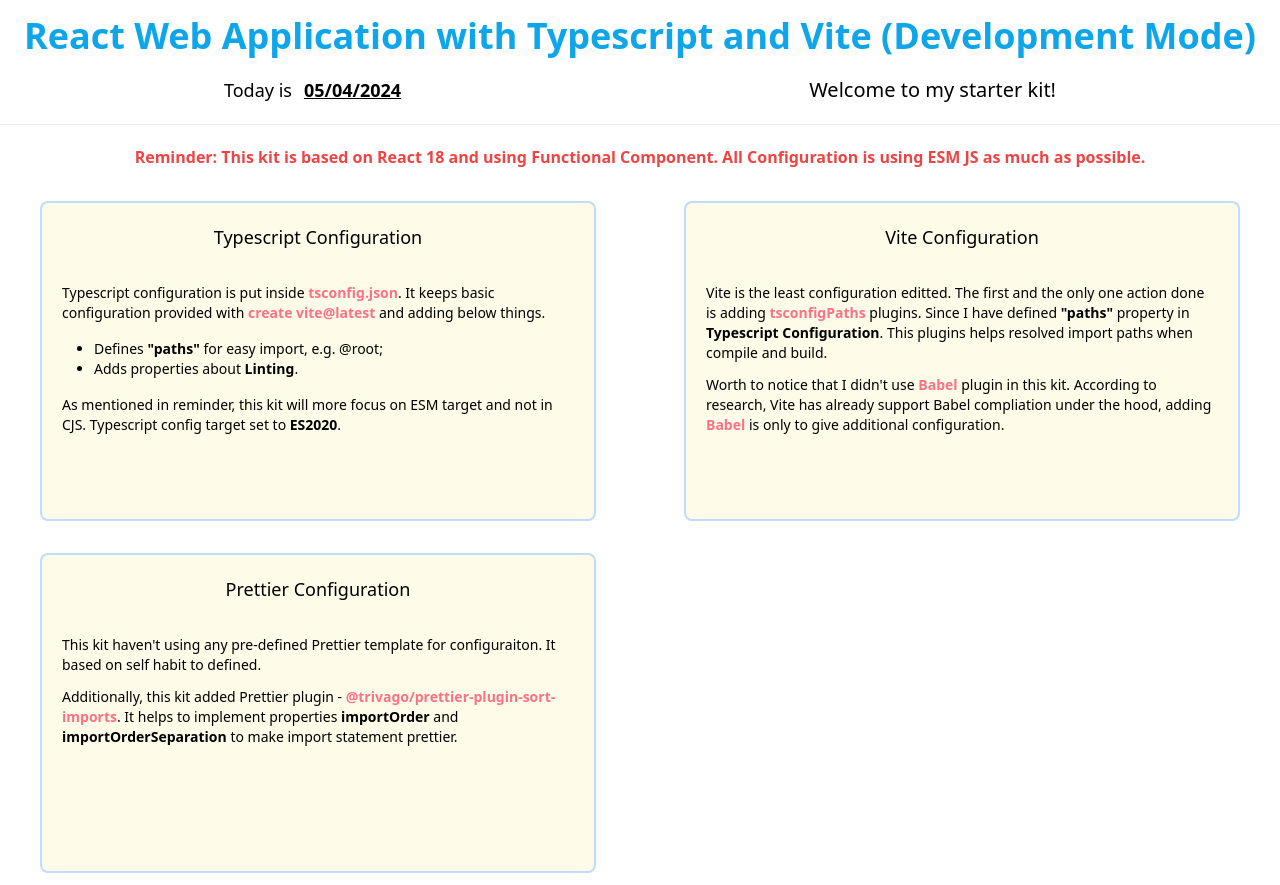
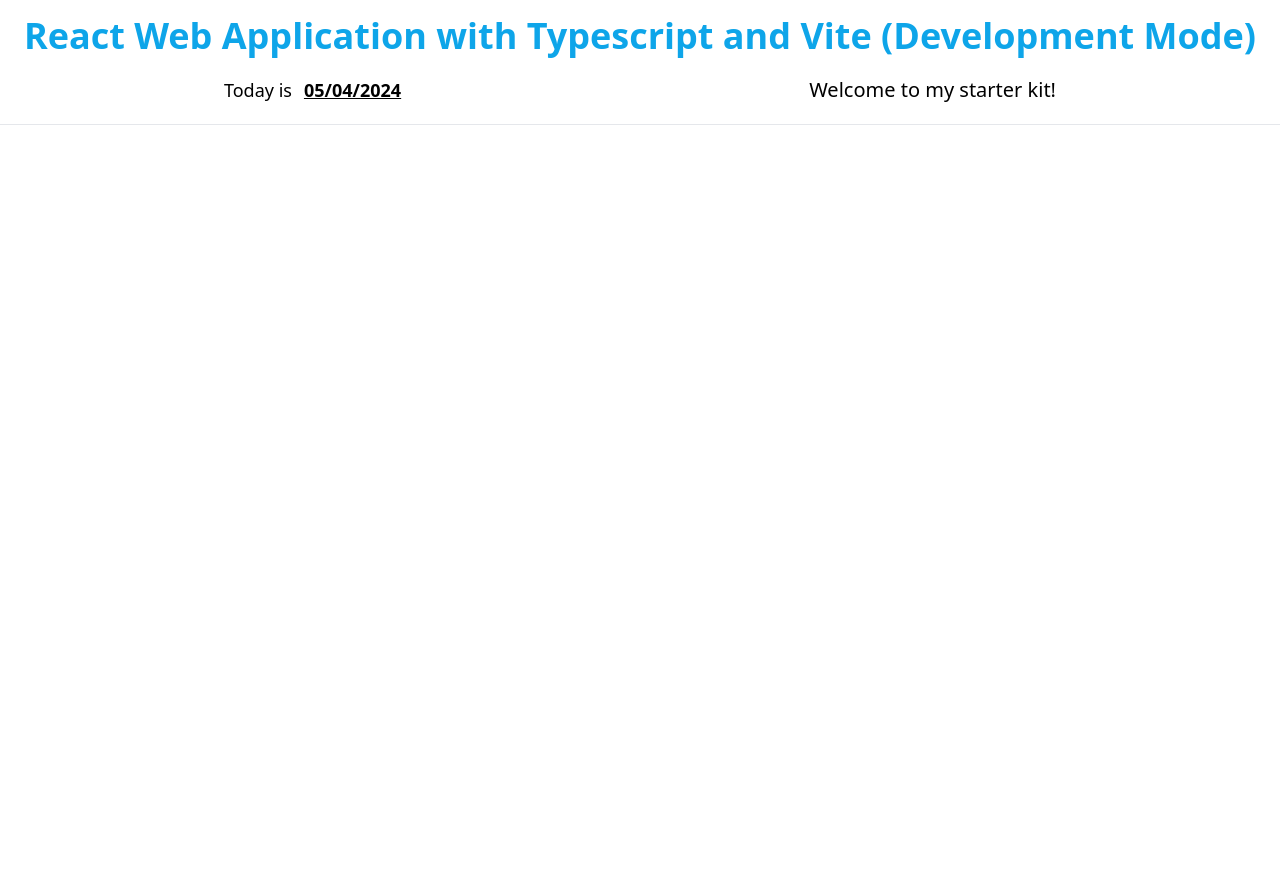
Before and after one commit to ansonwhs/my-starter-kit, a React app in the folder react-ts-vite/: page / in a window 1280 px wide. After the commit the page ends 800 px from the top, so only its background shows below. Built offline with nearby package versions, Linux system fonts and the light colour scheme; the HTML template or start-up script is replaced by a standard one.

Commit message:
fix: lint staged

```diff
--- a/react-ts-vite/lint-staged.config.js
+++ b/react-ts-vite/lint-staged.config.js
@@ -1,4 +1,4 @@
 
 export default {
-    "**/*.(ts,tsx)": ['npm run tsc', 'npm run lint', 'npm run prettier']
+    "**/*.{ts,tsx}": ['npm run lint', 'npm run prettier']
 }
--- a/react-ts-vite/package.json
+++ b/react-ts-vite/package.json
@@ -7,7 +7,7 @@
     "start:DEV": "vite",
     "start:PROD": "vite --mode production",
     "build": "vite build",
-    "lint": "eslint . --max-warnings 0 --ignore-pattern dist --fix",
+    "lint": "eslint . --max-warnings 10 --ignore-pattern dist --fix",
     "preview": "vite preview",
     "prettier": "prettier . --write",
     "prepare": "husky",
--- /dev/null
+++ b/react-ts-vite/src/screens/Home.tsx
@@ -0,0 +1,5 @@
+import Header from '@components/Header';
+
+const Home = (): JSX.Element => <Header />;
+
+export default Home;
--- a/react-ts-vite/src/screens/Home/DescriptionSection.tsx
+++ b/react-ts-vite/src/screens/Home/DescriptionSection.tsx
@@ -2,50 +2,72 @@
 
 const Important = (props: { children: string }): JSX.Element => (
 	<span className='font-bold text-rose-400'>{props.children}</span>
-)
+);
 
 const TsConfigSection = (): JSX.Element => (
 	<SectionCard title='Typescript Configuration'>
 		<div>
 			<p>
-                Typescript configuration is put inside <Important>tsconfig.json</Important>.
-                It keeps basic configuration provided with <Important>create vite@latest</Important> and adding below things.
+				Typescript configuration is put inside{' '}
+				<Important>tsconfig.json</Important>. It keeps basic
+				configuration provided with{' '}
+				<Important>create vite@latest</Important> and adding below
+				things.
 			</p>
 			<ul className='list-disc pl-8 my-4'>
-                <li>Defines <b>"paths"</b> for easy import, e.g. @root;</li>
-                <li>Adds properties about <b>Linting</b>.</li>
+				<li>
+					Defines <b>&quot;paths&quot;</b> for easy import, e.g.
+					@root;
+				</li>
+				<li>
+					Adds properties about <b>Linting</b>.
+				</li>
 			</ul>
-            <p>As mentioned in reminder, this kit will more focus on ESM target and not in CJS. Typescript config target set to <b>ES2020</b>.</p>
+			<p>
+				As mentioned in reminder, this kit will more focus on ESM target
+				and not in CJS. Typescript config target set to <b>ES2020</b>.
+			</p>
 		</div>
 	</SectionCard>
-)
+);
 
 const ViteConfigSection = (): JSX.Element => (
 	<SectionCard title='Vite Configuration'>
 		<div>
 			<p className='pb-3'>
-                Vite is the least configuration editted. The first and the only one action done is adding <Important>tsconfigPaths</Important> plugins.
-                Since I have defined <b>"paths"</b> property in <b>Typescript Configuration</b>. This plugins helps resolved import paths when compile and build.
+				Vite is the least configuration editted. The first and the only
+				one action done is adding <Important>tsconfigPaths</Important>{' '}
+				plugins. Since I have defined <b>&quot;paths&quot;</b> property
+				in <b>Typescript Configuration</b>. This plugins helps resolved
+				import paths when compile and build.
 			</p>
 			<p>
-                Worth to notice that I didn't use <Important>Babel</Important> plugin in this kit.
-                According to research, Vite has already support Babel compliation under the hood, adding <Important>Babel</Important> is only to give additional configuration.
+				Worth to notice that I did not use <Important>Babel</Important>{' '}
+				plugin in this kit. According to research, Vite has already
+				support Babel compliation under the hood, adding{' '}
+				<Important>Babel</Important> is only to give additional
+				configuration.
 			</p>
 		</div>
 	</SectionCard>
 );
 
-const PrettierConfiguration = (): JSX.Element => (
+const PrettierConfigSection = (): JSX.Element => (
 	<SectionCard title='Prettier Configuration'>
 		<div>
-            <p className='pb-3'>This kit haven't using any pre-defined Prettier template for configuraiton. It based on self habit to defined.</p>
+			<p className='pb-3'>
+				This kit have not using any pre-defined Prettier template for
+				configuraiton. It based on self habit to defined.
+			</p>
 			<p>
-                Additionally, this kit added Prettier plugin - <Important>@trivago/prettier-plugin-sort-imports</Important>.
-                It helps to implement properties <b>importOrder</b> and <b>importOrderSeparation</b> to make import statement prettier.
+				Additionally, this kit added Prettier plugin -{' '}
+				<Important>@trivago/prettier-plugin-sort-imports</Important>. It
+				helps to implement properties <b>importOrder</b> and{' '}
+				<b>importOrderSeparation</b> to make import statement prettier.
 			</p>
 		</div>
 	</SectionCard>
-)
+);
 
 const DescriptionSection = (): JSX.Element => (
 	<div className='grid grid-cols-1 md:grid-cols-2 justify-items-center gap-2'>
@@ -53,7 +75,7 @@
 
 		<ViteConfigSection />
 
-        <PrettierConfiguration />
+		<PrettierConfigSection />
 	</div>
 );
 
--- a/react-ts-vite/tsconfig.json
+++ b/react-ts-vite/tsconfig.json
@@ -59,6 +59,6 @@
     }
   ],
   "exclude": [
-    "./node_modules/**/*"
+    "node_modules"
   ]
 }
--- a/react-ts-vite/tsconfig.node.json
+++ b/react-ts-vite/tsconfig.node.json
@@ -7,5 +7,7 @@
     "allowSyntheticDefaultImports": true,
     "strict": true
   },
-  "include": ["vite.config.ts"]
+  "include": [
+    "vite.config.ts"
+  ]
 }
```
Also changed, not shown: 1 other file (tests, documents, lock files or other folders). Lines whose indentation alone changed are shown as unchanged.
